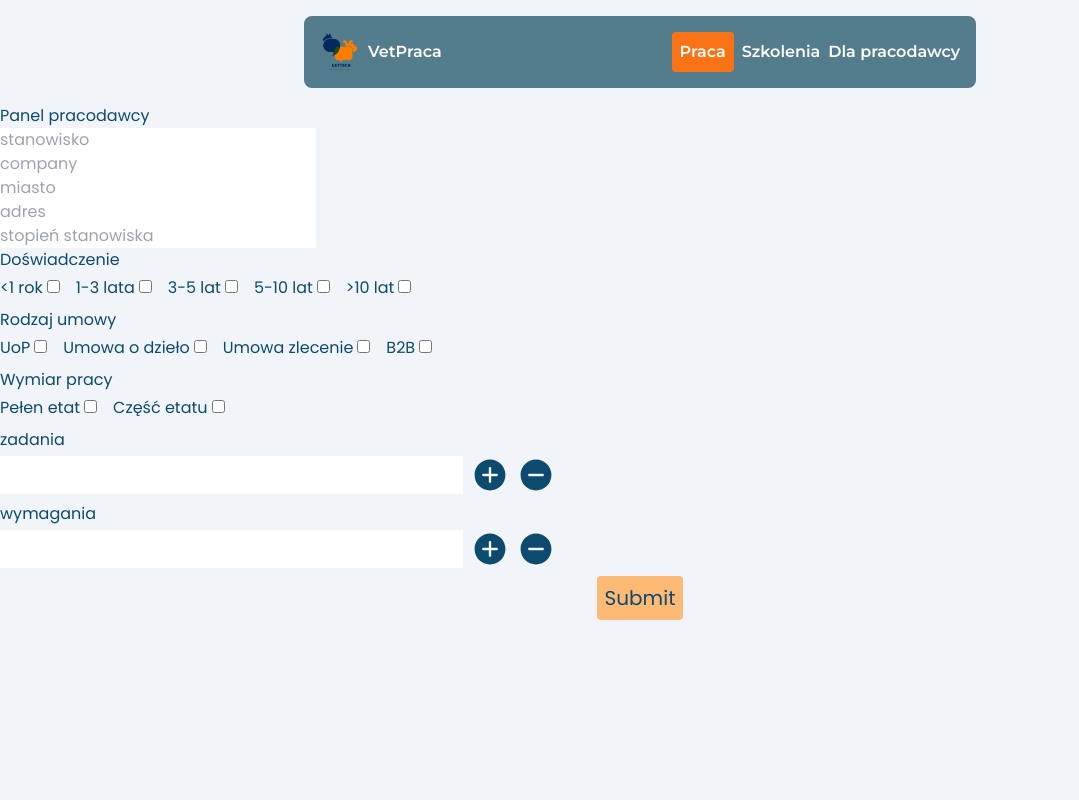
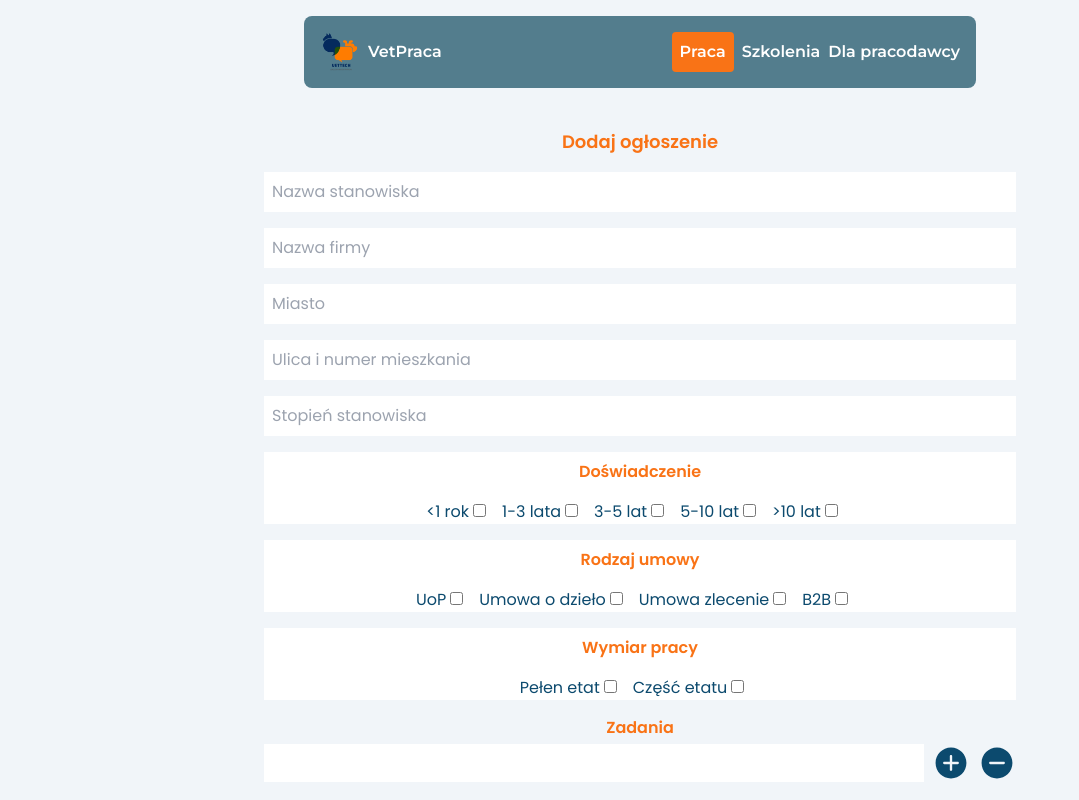
Before and after one commit to lszmytko/jobboard, a Next.js app: page /pracodawca in a window 1280 px wide. Shown: the top 800 px of the page, without its empty margins (0-1079 px from the left). Built offline with nearby package versions, Linux system fonts and the light colour scheme.

Commit message:
feat(main): final touches on AddOfferForm

```diff
--- a/src/app/pracodawca/AddOfferForm/AddOfferForm.tsx
+++ b/src/app/pracodawca/AddOfferForm/AddOfferForm.tsx
@@ -9,46 +9,51 @@ import Experience from "./Elements/Experience";
 import AgreementType from "./Elements/AgreementType";
 import WorkingTime from "./Elements/WorkingTime";
 
-export type Inputs = Omit<Offer, "offerText" | "timeOfPosting">;
+export type Inputs = Omit<Offer, "timeOfPosting">;
 
 const AddOfferForm = () => {
   const {
     register,
     handleSubmit,
     watch,
-    formState: { errors },
-  } = useForm<Inputs>();
+    formState: { errors, isValid },
+  } = useForm<Inputs>({ mode: "onSubmit" });
   const onSubmit: SubmitHandler<Inputs> = (data) => console.log(data);
 
+  console.log({ isValid });
+
   console.log(watch("workingTime")); // watch input value by passing the name of it
-  console.log(watch("agreementType")); // watch input value by passing the name of it
-  console.log(watch("experience"));
 
   return (
-    /* "handleSubmit" will validate your inputs before invoking "onSubmit" */
+    <div className="max-w-3xl w-full p-2">
+      <h1 className="mb-4 text-center text-primary font-semibold text-lg">
+        Dodaj ogłoszenie
+      </h1>
       <form onSubmit={handleSubmit(onSubmit)}>
-      {/* register your input into the hook by invoking the "register" function */}
-      <input placeholder="stanowisko" {...register("post")} className="block" />
-      {/* include validation with required or other standard HTML validation rules */}
+        <input
+          placeholder="Nazwa stanowiska"
+          {...register("post", { required: true })}
+          className="block w-full mb-4 p-2"
+        />
         <input
           {...register("company", { required: true })}
-        placeholder="company"
-        className="block"
+          placeholder="Nazwa firmy"
+          className="block w-full mb-4 p-2"
         />
         <input
           {...register("city", { required: true })}
-        placeholder="miasto"
-        className="block"
+          placeholder="Miasto"
+          className="block w-full mb-4 p-2"
         />
         <input
           {...register("address", { required: true })}
-        placeholder="adres"
-        className="block"
+          placeholder="Ulica i numer mieszkania"
+          className="block w-full mb-4 p-2"
         />
         <input
           {...register("postLevel", { required: true })}
-        placeholder="stopień stanowiska"
-        className="block"
+          placeholder="Stopień stanowiska"
+          className="block w-full mb-4 p-2"
         />
         <Experience register={register} />
         <AgreementType register={register} />
@@ -59,10 +64,25 @@ const AddOfferForm = () => {
           fieldID="wymagania"
           fieldName="requirements"
         />
+        <div>
+          <h1 className="text-primary text-center font-semibold mb-2">
+            Dodatkowa treść ogłoszenia
+          </h1>
+          <textarea
+            className="block w-full p-2 rounded mb-2"
+            maxLength={400}
+            rows={10}
+          />
+        </div>
         <div className="flex justify-center">
-        <input type="submit" className="p-2 bg-primary-light rounded text-xl" />
+          <input
+            type="submit"
+            className="p-2 bg-primary-light rounded text-xl cursor-pointer disabled:opacity-75"
+            disabled={!isValid}
+          />
         </div>
       </form>
+    </div>
   );
 };
 
--- a/src/app/pracodawca/AddOfferForm/CheckBoxGroup/CheckBoxGroup.tsx
+++ b/src/app/pracodawca/AddOfferForm/CheckBoxGroup/CheckBoxGroup.tsx
@@ -6,9 +6,9 @@ const CheckBoxGroup = ({
   title: string;
 }) => {
   return (
-    <div className="mb-2">
-      <h1 className="mb-1">{title}</h1>
-      {children}
+    <div className="mb-4 bg-white pt-2">
+      <h1 className="mb-4 text-primary font-semibold text-center">{title}</h1>
+      <div className="flex justify-center">{children}</div>
     </div>
   );
 };
--- a/src/app/pracodawca/AddOfferForm/CheckBoxGroup/CheckboxField/CheckboxField.tsx
+++ b/src/app/pracodawca/AddOfferForm/CheckBoxGroup/CheckboxField/CheckboxField.tsx
@@ -12,7 +12,7 @@ const CheckboxField = ({
   fieldGroup: keyof Inputs;
 }) => {
   return (
-    <label className="inline-block mr-4">
+    <label className="inline-block mr-4 text-sm sm:text-base">
       <span className="inline-block mr-1">{polishName}</span>
       <input
         type="checkbox"
--- a/src/app/pracodawca/AddOfferForm/InputFields/InputFields.tsx
+++ b/src/app/pracodawca/AddOfferForm/InputFields/InputFields.tsx
@@ -16,16 +16,18 @@ const InputFields = ({ register, fieldID, fieldName }: InputFieldsProps) => {
   const [tasksNumber, setTasksNumber] = useState(1);
 
   return (
-    <div>
-      <h1 className="mb-1">{fieldID}</h1>
+    <div className="mb-4">
+      <h1 className="mb-1 font-semibold capitalize text-primary text-center">
+        {fieldID}
+      </h1>
       {Array.from({ length: tasksNumber }).map((task, index) => {
         return (
-          <div className="flex gap-2 mb-2" key={index}>
+          <div className="flex gap-2 mb-4" key={index}>
             <input
               type="text"
               id={fieldID}
               {...register(fieldName, { required: true })}
-              className="text-2xl"
+              className="text-xl grow px-2"
             />
             <IoIosAddCircle
               className="cursor-pointer"
--- a/src/app/pracodawca/page.tsx
+++ b/src/app/pracodawca/page.tsx
@@ -2,8 +2,7 @@ import AddOfferForm from "./AddOfferForm";
 
 const EmployeePanel = () => {
   return (
-    <div>
-      <div className="">Panel pracodawcy</div>
+    <div className="mt-4 flex justify-center">
       <AddOfferForm />
     </div>
   );
```
Lines whose indentation alone changed are shown as unchanged.
